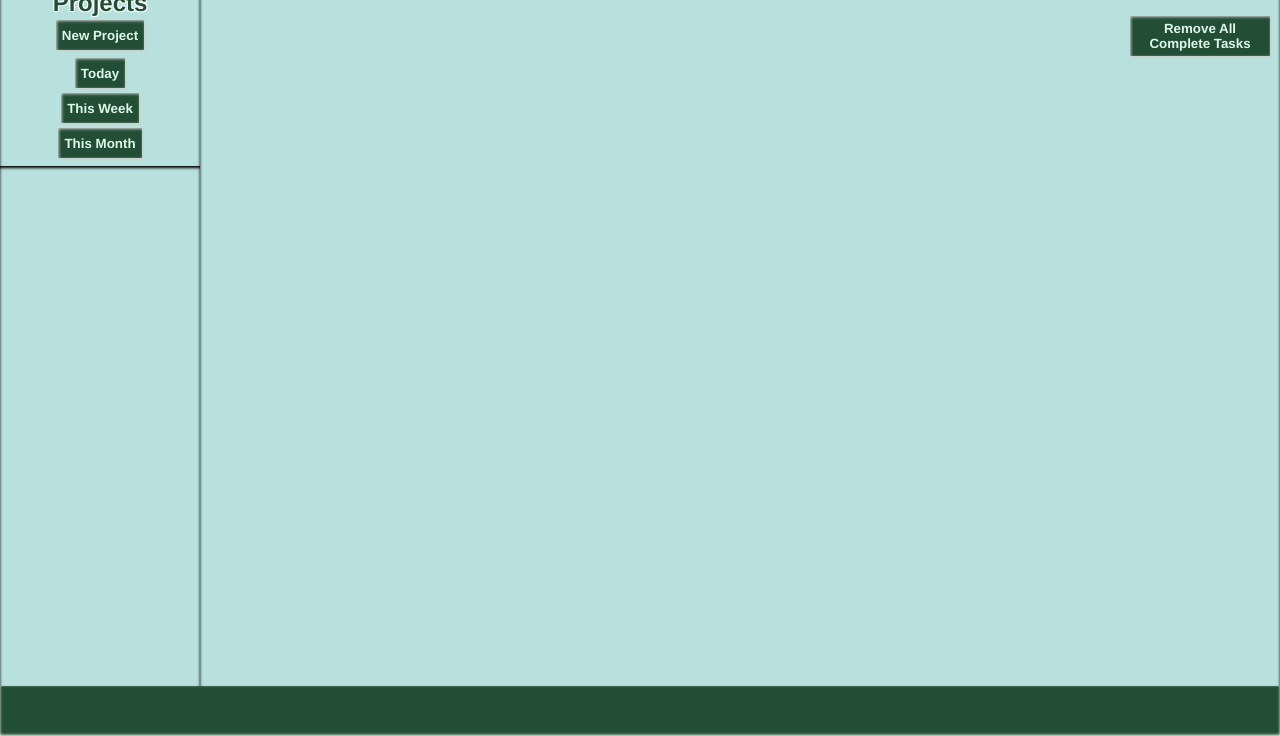
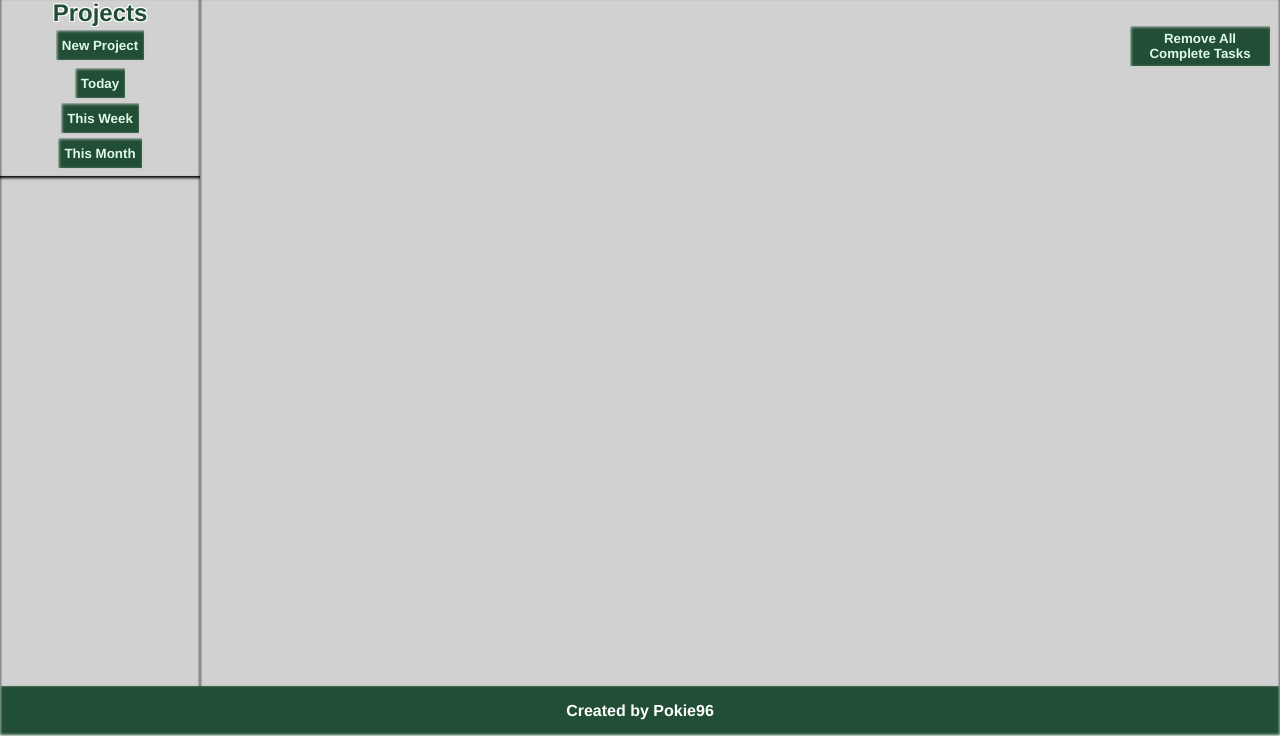
Before and after one commit to Pokie96/Todo-List, a website built with webpack: page dist/index.html in a window 1280 px wide. Shown: the part 64-800 px from the top of the page. Built offline with nearby package versions, Linux system fonts and the light colour scheme.

Commit message:
Make adjustments to colour style of the application

```diff
--- a/src/styles/indexStyle.css
+++ b/src/styles/indexStyle.css
@@ -7,7 +7,7 @@
 body{
     display: grid;
     grid-template-columns: 200px auto;
-    grid-template-rows: 50px 100px 80px auto 50px;
+    grid-template-rows: 60px 100px 80px auto 50px;
     height: 100vh;
     width: 100vw;
 }
@@ -28,7 +28,7 @@ body{
     flex-direction: column;
     justify-content: space-evenly;
     align-items: center;
-    background-color: #b8e1dd;
+    background-color: #d1d1d1;;
     box-shadow: inset 0px 2px 3px ;
 }
 
@@ -72,7 +72,7 @@ body{
 .task-section{
     grid-row: 2/5;
     grid-column: 2/3;
-    background-color: #b8e1dd;
+    background-color: #d1d1d1;;
     box-shadow: inset 0px 2px 3px;
 }
 
@@ -100,7 +100,7 @@ body{
     display: flex;
     flex-direction: column;
     align-items: center;
-    background-color: #b8e1dd;
+    background-color: #d1d1d1;
     box-shadow: inset 0px 2px 3px;
 }
 
@@ -120,7 +120,7 @@ body{
 }
 
 .header h1{
-    color: #DFF8EB;
+    color: white;
 }
 
 .footer{
@@ -219,16 +219,17 @@ body{
 #project-title{
     text-align: center;
     color: #044a42;
-    font-size: 32px;
+    font-size: 36px;
+    font-weight: bold;
     text-decoration: underline;
-    text-shadow: 1px 1px white, -1px -1px white, 1px -1px white, -1px 1px white;
+    text-shadow: 1px 1px 2px white, -1px -1px 2px white, 1px -1px 2px white, -1px 1px 2px white;
 }
 
 .add-task-button{
     background-color: #214E34;
     border: none;
     box-shadow: 1px 1px 3px #CDCDCD, 1px 1px 3px inset #CDCDCD;
-    color: #DFF8EB;
+    color: white;
     font-weight: bolder;
     width: 80px;
     height: 40px;
@@ -294,7 +295,7 @@ body{
     border: none;
     border-radius: 5px;
     background-color: #011638;
-    color: #DFF8EB;
+    color: white;
     font-weight: bolder;
     cursor: pointer;
 }
@@ -333,3 +334,24 @@ body{
     border-radius: 6px;
     cursor: pointer;
 }
+
+.footer{
+    display: flex;
+    flex-direction: row;
+    justify-content: center;
+    align-items: center;
+}
+
+.footer p{
+    color: white;
+    font-weight: bolder;
+}
+
+.footer a{
+    color: white;
+    text-decoration: none;
+}
+
+.footer a:hover{
+    text-decoration: underline;
+}
```
Also changed, not shown: dist/index.html, dist/main.js.
